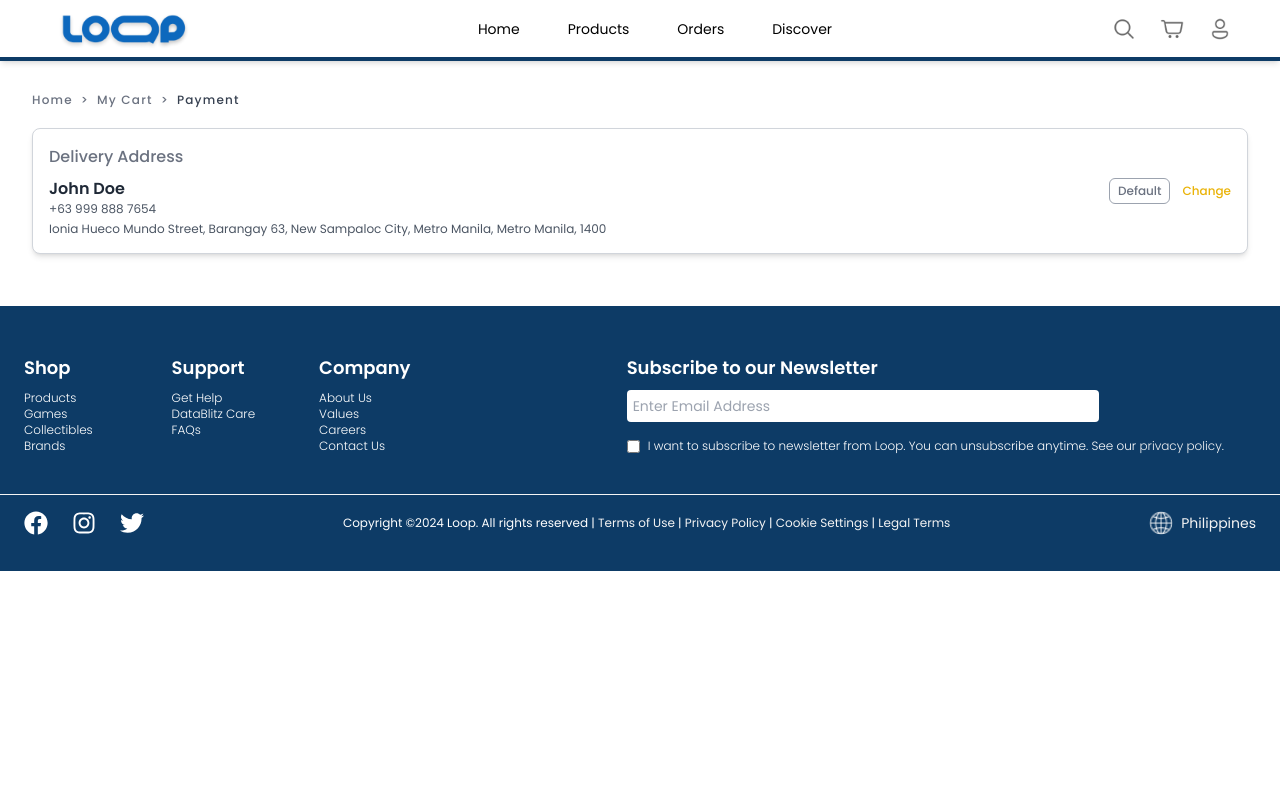
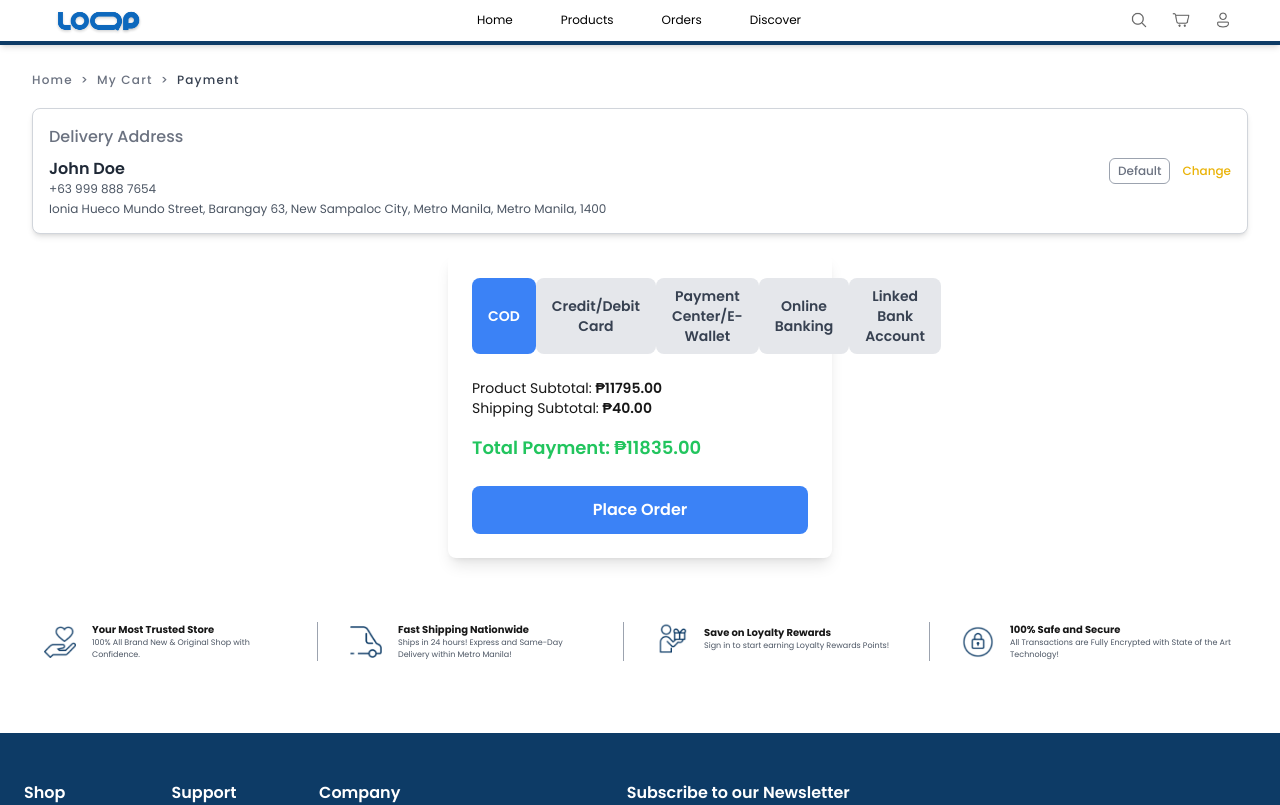
Before and after one commit to wintercutie/loop, a Next.js app: page /payment in a window 1280 px wide. Shown: the top 805 px of the page. Built offline with nearby package versions, Linux system fonts and the light colour scheme.

Commit message:
adjusted sizes for navbar footer

```diff
--- a/src/app/layout.js
+++ b/src/app/layout.js
@@ -11,7 +11,7 @@ export const metadata = {
 export default function RootLayout({ children }) {
   return (
     <html lang="en">
-      <body className={`${poppins} pt-[60px]`}>
+      <body className={`${poppins} pt-[40px]`}>
         <Navbar />
         {children}
         <Footer />
--- a/src/app/payment/page.jsx
+++ b/src/app/payment/page.jsx
@@ -1,6 +1,8 @@
 import React from "react";
 import Link from "next/link";
 import DeliveryAddress from "@/components/payment/DeliveryAddress";
+import AssuranceSection from "@/components/homepage/AssuranceSection";
+import PaymentComponent from "@/components/payment/PaymentMethod";
 
 export default function Payment() {
   return (
@@ -28,6 +30,18 @@ export default function Payment() {
           address="Ionia Hueco Mundo Street, Barangay 63, New Sampaloc City, Metro Manila, Metro Manila, 1400"
         />
       </div>
+
+      {/* Product Ordered */}
+
+      {/* Payment Method */}
+      <div>
+        <PaymentComponent productPrice={11795} />
+      </div>
+
+      {/* Assurance Section */}
+      <div className="mt-16">
+        <AssuranceSection></AssuranceSection>
+      </div>
     </div>
   );
 }
--- a/src/components/Footer.jsx
+++ b/src/components/Footer.jsx
@@ -8,43 +8,43 @@ export default function Footer() {
 
         {/* Shop Section */}
         <div>
-          <h3 className="text-lg font-semibold mb-2">Shop</h3>
+          <h3 className="text-md font-semibold mb-2">Shop</h3>
           <ul className="text-xs font-light">
-            <li><a href="#" className="hover:text-[#f4f4f4]">Products</a></li>
-            <li><a href="#" className="hover:text-[#f4f4f4]">Games</a></li>
-            <li><a href="#" className="hover:text-[#f4f4f4]">Collectibles</a></li>
-            <li><a href="#" className="hover:text-[#f4f4f4]">Brands</a></li>
+            <li><a href="#" className="hover:text-[#f4f4f4] text-[0.625rem]">Products</a></li>
+            <li><a href="#" className="hover:text-[#f4f4f4] text-[0.625rem]">Games</a></li>
+            <li><a href="#" className="hover:text-[#f4f4f4] text-[0.625rem]">Collectibles</a></li>
+            <li><a href="#" className="hover:text-[#f4f4f4] text-[0.625rem]">Brands</a></li>
           </ul>
         </div>
 
         {/* Support Section */}
         <div>
-          <h3 className="text-lg font-semibold mb-2">Support</h3>
+          <h3 className="text-md font-semibold mb-2">Support</h3>
           <ul className="text-xs font-light">
-            <li><a href="#" className="hover:text-[#f4f4f4]">Get Help</a></li>
-            <li><a href="#" className="hover:text-[#f4f4f4]">DataBlitz Care</a></li>
-            <li><a href="#" className="hover:text-[#f4f4f4]">FAQs</a></li>
+            <li><a href="#" className="hover:text-[#f4f4f4] text-[0.625rem]">Get Help</a></li>
+            <li><a href="#" className="hover:text-[#f4f4f4] text-[0.625rem]">DataBlitz Care</a></li>
+            <li><a href="#" className="hover:text-[#f4f4f4] text-[0.625rem]">FAQs</a></li>
           </ul>
         </div>
 
         {/* Company Section */}
         <div>
-          <h3 className="text-lg font-semibold mb-2">Company</h3>
+          <h3 className="text-md font-semibold mb-2">Company</h3>
           <ul className="text-xs font-light">
-            <li><a href="#" className="hover:text-[#f4f4f4]">About Us</a></li>
-            <li><a href="#" className="hover:text-[#f4f4f4]">Values</a></li>
-            <li><a href="#" className="hover:text-[#f4f4f4]">Careers</a></li>
-            <li><a href="#" className="hover:text-[#f4f4f4]">Contact Us</a></li>
+            <li><a href="#" className="hover:text-[#f4f4f4] text-[0.625rem]">About Us</a></li>
+            <li><a href="#" className="hover:text-[#f4f4f4] text-[0.625rem]">Values</a></li>
+            <li><a href="#" className="hover:text-[#f4f4f4] text-[0.625rem]">Careers</a></li>
+            <li><a href="#" className="hover:text-[#f4f4f4] text-[0.625rem]">Contact Us</a></li>
           </ul>
         </div>
 
         {/* Newsletter Subscription Section */}
         <div className='ml-40'>
-          <h3 className="text-lg font-semibold mb-2">Subscribe to our Newsletter</h3>
+          <h3 className="text-md font-semibold mb-2">Subscribe to our Newsletter</h3>
           <input
             type="email"
             placeholder="Enter Email Address"
-            className="w-3/4 p-1.5 mb-4 rounded text-black h-8 text-sm"
+            className="w-3/4 p-1.5 mb-4 rounded text-black h-8 text-xs"
           />
           <div className="flex items-center">
             <input type="checkbox" className="mr-2" />
@@ -64,12 +64,12 @@ export default function Footer() {
         </div>
 
         <div className="text-center sm:text-left text-xs">
-          <span className="block sm:inline">Copyright ©2024 Loop. All rights reserved</span>
+          <span className="block sm:inline text-[0.625rem]">Copyright ©2024 Loop. All rights reserved</span>
           <span className="hidden sm:inline"> | </span>
-          <a href="#" className="text-[#f4f4f4]">Terms of Use</a> |
-          <a href="#" className="text-[#f4f4f4]"> Privacy Policy</a> |
-          <a href="#" className="text-[#f4f4f4]"> Cookie Settings</a> |
-          <a href="#" className="text-[#f4f4f4]"> Legal Terms</a>
+          <a href="#" className="text-[#f4f4f4] text-[0.625rem]">Terms of Use</a> |
+          <a href="#" className="text-[#f4f4f4] text-[0.625rem]"> Privacy Policy</a> |
+          <a href="#" className="text-[#f4f4f4] text-[0.625rem]"> Cookie Settings</a> |
+          <a href="#" className="text-[#f4f4f4] text-[0.625rem]"> Legal Terms</a>
         </div>
 
         <div className="flex items-center space-x-2">
--- a/src/components/Navbar.jsx
+++ b/src/components/Navbar.jsx
@@ -138,8 +138,8 @@ export default function Navbar() {
             <Image
               src="/navbar/Logo.png"
               alt="Logo"
-              width={150}
-              height={150}
+              width={100}
+              height={100}
               className="object-contain cursor-pointer"
             />
           </Link>
@@ -155,12 +155,12 @@ export default function Navbar() {
               className="relative hover:text-bg[#0D3B66] hover:font-semibold transition-all duration-200 ease-in-out cursor-pointer"
               style={{ minWidth: "max-content" }}
             >
-              <Link href="/" className="block text-sm">
+              <Link href="/" className="block text-xs">
                 Home
               </Link>
             </li>
             <li
-              className="relative hover:text-bg[#0D3B66] hover:font-semibold transition-all duration-200 ease-in-out cursor-pointer text-sm"
+              className="relative hover:text-bg[#0D3B66] hover:font-semibold transition-all duration-200 ease-in-out cursor-pointer text-xs"
               style={{ minWidth: "max-content" }}
               onMouseEnter={handleMouseEnterExplore}
               onMouseLeave={handleMouseLeaveExplore}
@@ -171,7 +171,7 @@ export default function Navbar() {
               className="relative hover:text-bg[#0D3B66] hover:font-semibold transition-all duration-200 ease-in-out cursor-pointer"
               style={{ minWidth: "max-content" }}
             >
-              <Link href="/user/purchase/all" className="block text-sm">
+              <Link href="/user/purchase/all" className="block text-xs">
                 Orders
               </Link>
             </li>
@@ -179,7 +179,7 @@ export default function Navbar() {
               className="relative hover:text-bg[#0D3B66] hover:font-semibold transition-all duration-200 ease-in-out cursor-pointer"
               style={{ minWidth: "max-content" }}
             >
-              <Link href="/discover" className="block text-sm">
+              <Link href="/discover" className="block text-xs">
                 Discover
               </Link>
             </li>
@@ -190,23 +190,23 @@ export default function Navbar() {
           <Image
             src="/navbar/Search.png"
             alt="Search"
-            width={24}
-            height={24}
+            width={18}
+            height={18}
             className="object-contain cursor-pointer"
             onClick={toggleSearchBar}
           />
           <Image
             src="/navbar/Shopping Cart.png"
             alt="Shopping Cart"
-            width={24}
-            height={24}
+            width={18}
+            height={18}
             className="object-contain cursor-pointer"
           />
           <Image
             src="/navbar/User.png"
             alt="User"
-            width={24}
-            height={24}
+            width={18}
+            height={18}
             className="object-contain cursor-pointer"
           />
         </div>
--- a/src/components/homepage/AssuranceElement.jsx
+++ b/src/components/homepage/AssuranceElement.jsx
@@ -8,14 +8,14 @@ export default function AssuranceElement({ src, title, description }) {
         <img
           src={src}
           alt={title}
-          className="h-10 w-10"
+          className="h-8 w-8"
         />
       </div>
 
       {/* Title and Description */}
       <div className="flex flex-col">
-        <h1 className="text-xs font-bold">{title}</h1>
-        <p className="text-xs text-gray-600" style={{ maxWidth: "250px", wordWrap: "break-word" }}>
+        <h1 className="text-[0.625rem] font-bold">{title}</h1>
+        <p className="text-[0.5rem] text-gray-600" style={{ maxWidth: "250px", wordWrap: "break-word" }}>
           {description}
         </p>
       </div>
--- /dev/null
+++ b/src/components/homepage/AssuranceSection.jsx
@@ -0,0 +1,42 @@
+import React from "react";
+import AssuranceElement from "./AssuranceElement";
+
+export default function AssuranceSection() {
+  return (
+    <div className="flex justify-center mt-3">
+      <div className="grid grid-cols-1 md:grid-cols-4 gap-8 px-3 pb-10">
+        <div className="relative pr-6 md:pr-8">
+          <AssuranceElement
+            src="/homepage/AssuranceLogo1.png"
+            title="Your Most Trusted Store"
+            description="100% All Brand New & Original Shop with Confidence."
+          />
+          <div className="absolute inset-y-0 right-0 w-px bg-gray-400 hidden md:block"></div>
+        </div>
+        <div className="relative pr-6 md:pr-8">
+          <AssuranceElement
+            src="/homepage/AssuranceLogo2.png"
+            title="Fast Shipping Nationwide"
+            description="Ships in 24 hours! Express and Same-Day Delivery within Metro Manila!"
+          />
+          <div className="absolute inset-y-0 right-0 w-px bg-gray-400 hidden md:block"></div>
+        </div>
+        <div className="relative pr-6 md:pr-8">
+          <AssuranceElement
+            src="/homepage/AssuranceLogo3.png"
+            title="Save on Loyalty Rewards"
+            description="Sign in to start earning Loyalty Rewards Points!"
+          />
+          <div className="absolute inset-y-0 right-0 w-px bg-gray-400 hidden md:block"></div>
+        </div>
+        <div>
+          <AssuranceElement
+            src="/homepage/AssuranceLogo4.png"
+            title="100% Safe and Secure"
+            description="All Transactions are Fully Encrypted with State of the Art Technology!"
+          />
+        </div>
+      </div>
+    </div>
+  );
+}
--- /dev/null
+++ b/src/components/payment/PaymentMethod.jsx
@@ -0,0 +1,73 @@
+"use client"
+import React, { useState } from 'react';
+
+const PaymentComponent = ({ productPrice }) => {
+  const shippingFee = 40; // Fixed shipping fee
+  const totalPrice = productPrice + shippingFee;
+
+  const [activeTab, setActiveTab] = useState('COD');
+  const [selectedWallet, setSelectedWallet] = useState('');
+
+  const tabs = ['COD', 'Credit/Debit Card', 'Payment Center/E-Wallet', 'Online Banking', 'Linked Bank Account'];
+
+  const wallets = [
+    { id: 'GCash', label: 'GCash' },
+    { id: 'Maya', label: 'Maya' },
+  ];
+
+  const handleTabClick = (tab) => {
+    setActiveTab(tab);
+    setSelectedWallet('');
+  };
+
+  const handleWalletSelection = (wallet) => {
+    setSelectedWallet(wallet);
+  };
+
+  return (
+    <div className="bg-white p-6 rounded-lg shadow-lg w-full max-w-sm mx-auto">
+      <div className="flex justify-between mb-5">
+        {tabs.map((tab) => (
+          <button
+            key={tab}
+            className={`px-4 py-2 rounded-lg text-sm font-semibold transition-all duration-300
+              ${activeTab === tab ? 'bg-blue-500 text-white' : 'bg-gray-200 text-gray-700'}`}
+            onClick={() => handleTabClick(tab)}
+          >
+            {tab}
+          </button>
+        ))}
+      </div>
+
+      {activeTab === 'Payment Center/E-Wallet' && (
+        <div className="flex flex-col space-y-4">
+          {wallets.map((wallet) => (
+            <label key={wallet.id} className="flex items-center space-x-2 text-sm">
+              <input
+                type="radio"
+                name="wallet"
+                value={wallet.id}
+                checked={selectedWallet === wallet.id}
+                onChange={() => handleWalletSelection(wallet.id)}
+                className="form-radio text-blue-500"
+              />
+              <span>{wallet.label}</span>
+            </label>
+          ))}
+        </div>
+      )}
+
+      <div className="mt-6">
+        <p className="text-sm">Product Subtotal: <span className="font-semibold">₱{productPrice.toFixed(2)}</span></p>
+        <p className="text-sm">Shipping Subtotal: <span className="font-semibold">₱{shippingFee.toFixed(2)}</span></p>
+        <p className="mt-4 text-lg font-semibold text-green-500">Total Payment: <span>₱{totalPrice.toFixed(2)}</span></p>
+      </div>
+
+      <button className="w-full mt-6 py-3 bg-blue-500 text-white font-semibold rounded-lg hover:bg-blue-600 transition duration-300">
+        Place Order
+      </button>
+    </div>
+  );
+};
+
+export default PaymentComponent;
```
Also changed, not shown: src/app/page.jsx (+3 -37 lines).
